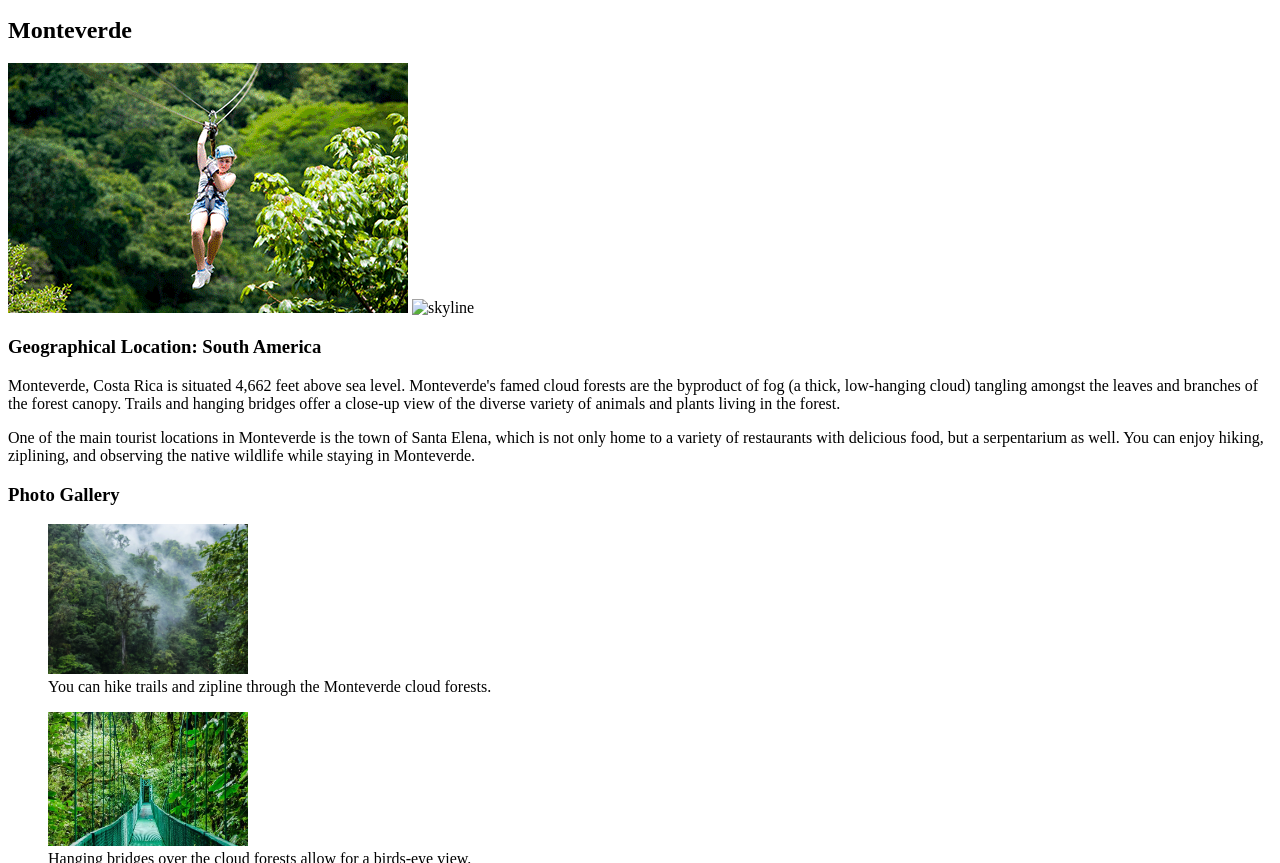
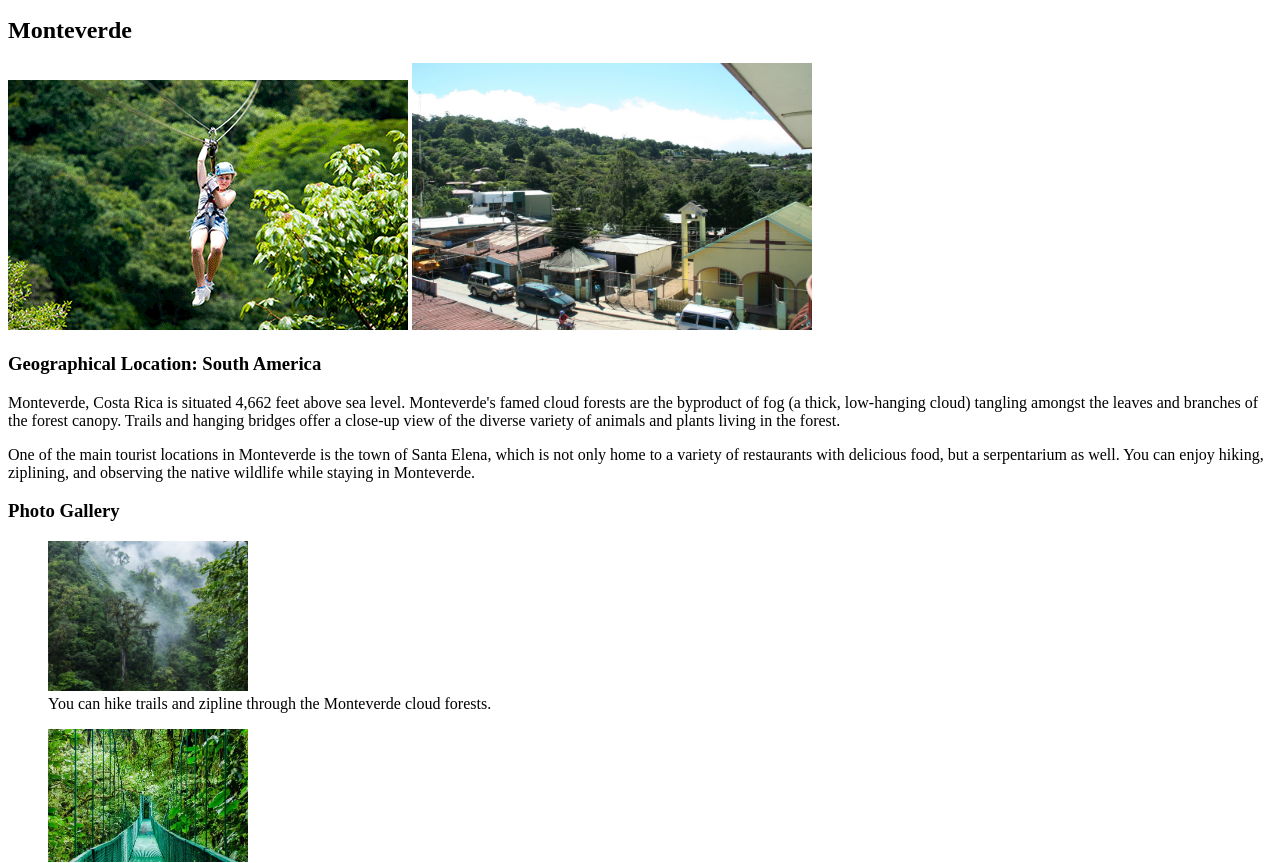
Before and after one commit to mqzhao0623/starter_html, a plain HTML site: page travel.html in a window 1280 px wide. Shown: the part 3347-4210 px from the top of the page. Drawn offline with Linux system fonts and the light colour scheme.

Commit message:
travel.html

```diff
--- a/travel.html
+++ b/travel.html
@@ -149,7 +149,7 @@
             <h2>Monteverde</h2>
 
             <img src="images/Kay%20Malan/Monteverde.gif" width="400" alt="Monteverde.">
-            <img src="images/Kay%20Malan/Monteverde_skylinxe.jpeg" width="400" alt="skyline">
+            <img src="images/Kay%20Malan/Monteverde_skyline.jpeg" width="400" alt="skyline">
 
             <h3>Geographical Location: South America</h3>
             <p>Monteverde, Costa Rica is situated 4,662 feet above sea level. Monteverde's famed cloud forests are the
```
